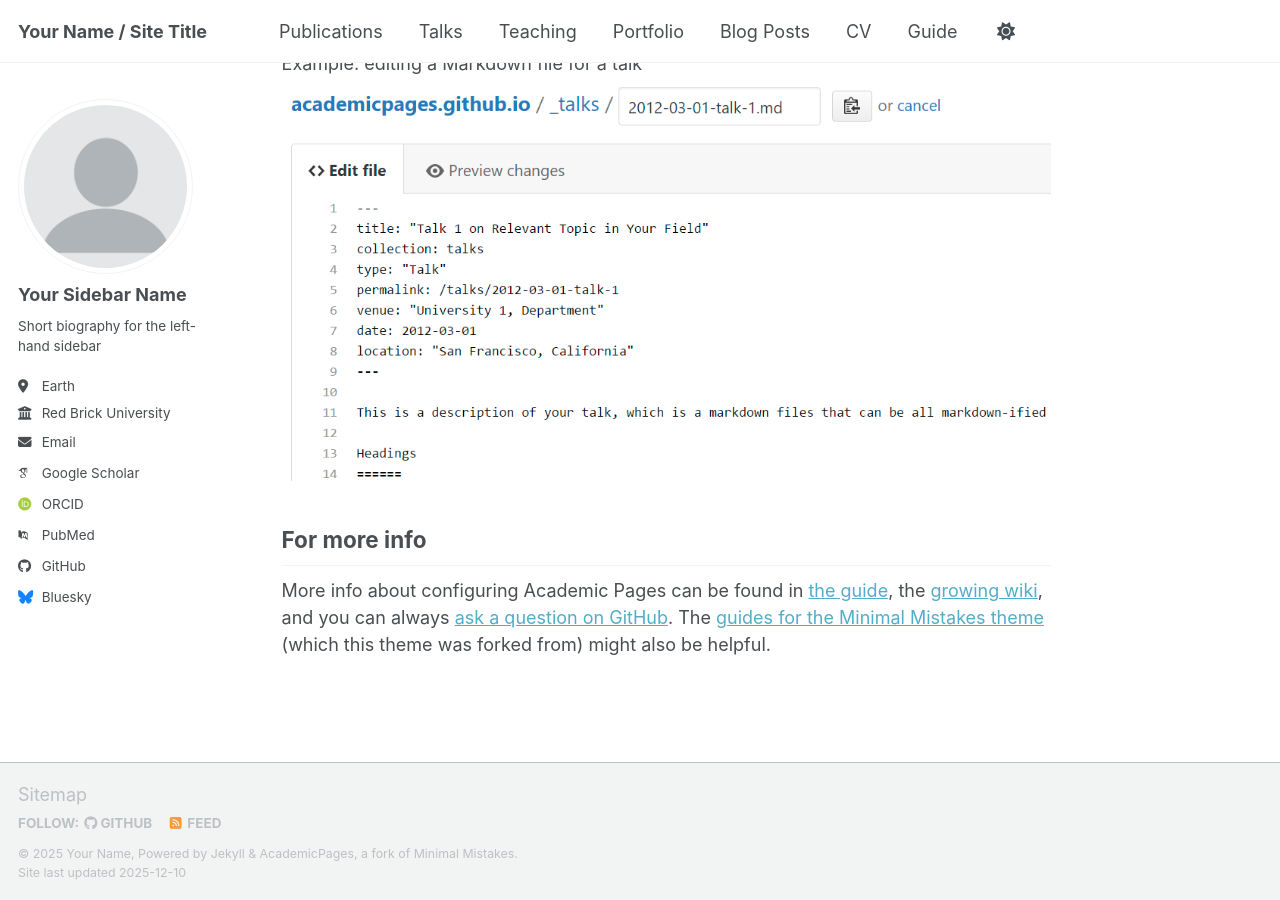
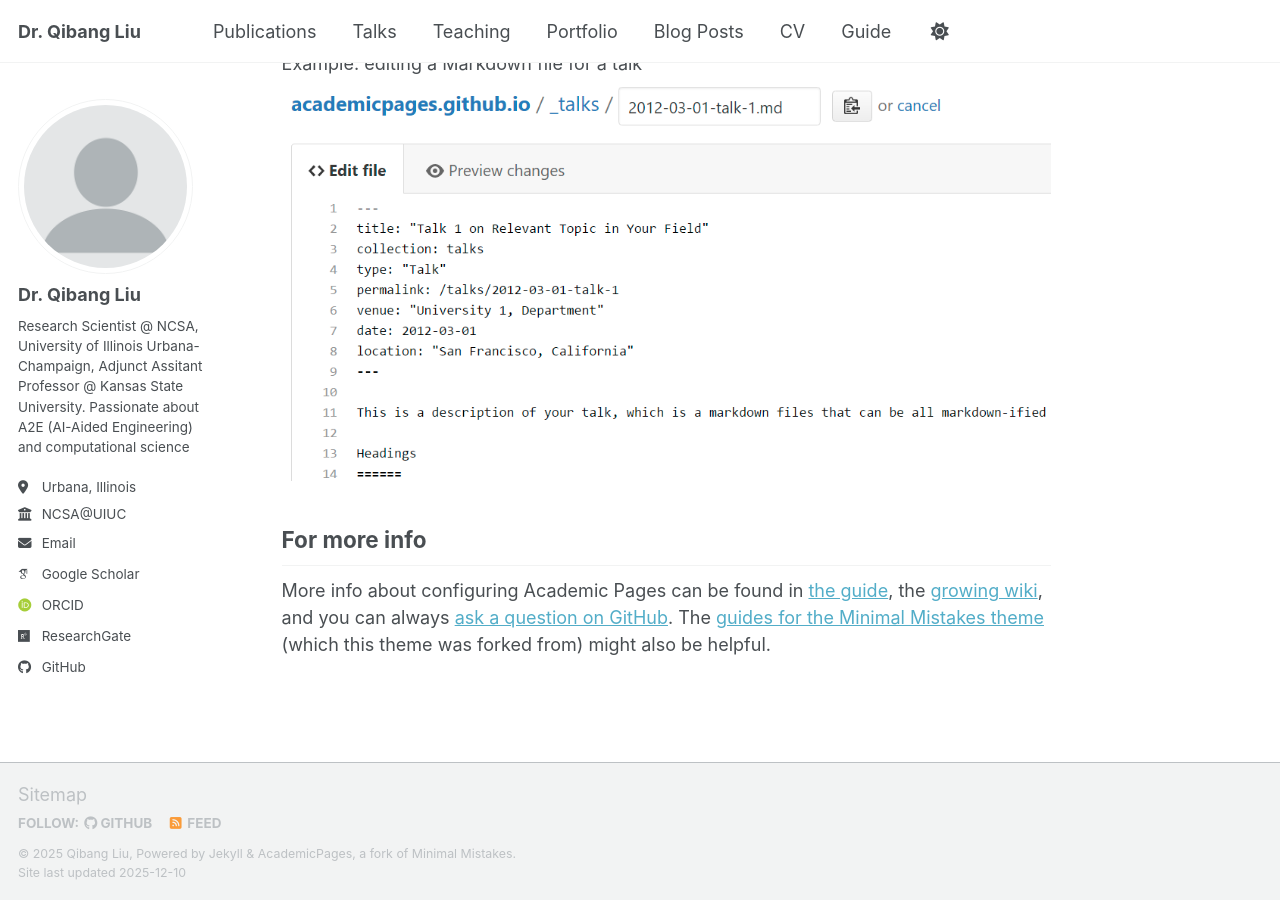
Before and after one commit to QibangLiu/QibangLiu.github.io, a Jekyll site: the page built from _pages/about.md, in a window 1280 px wide and 900 px high, scrolled down 2718 px. Built offline with Jekyll 4.4.1, drawn with Linux system fonts in a browser that asks for light colours; some web fonts are replaced; a script bundle is joined from its source files by our own code; library files that are not in the unit come from our copies.

Commit message:
initial changes

```diff
--- a/_config.yml
+++ b/_config.yml
@@ -9,14 +9,14 @@
 # Basic Site Settings
 locale                   : "en-US"
 site_theme               : "default" # Currently available options are "default", "air"
-title                    : "Your Name / Site Title"
+title                    : "Dr. Qibang Liu"
 title_separator          : "-"
-name                     : &name "Your Name"
+name                     : &name "Qibang Liu"
 description              : &description "Your Name's academic portfolio"   # Update this with a general description of your site, this is the default if not overridden by a page
-url                      : https://academicpages.github.io # The base hostname & protocol for your site e.g. "https://[your GitHub username].github.io",
+url                      : https://QibangLiu.github.io # The base hostname & protocol for your site e.g. "https://[your GitHub username].github.io",
                                                            # or if you already have some other page hosted on Github then use "https://[your GitHub username].github.io/[Your Repo Name]"
 baseurl                  : "" # the subpath of your site, e.g. "/blog"
-repository               : "academicpages/academicpages.github.io"
+repository               : "QibangLiu.github.io"
 
 # Site Author - The following control what appear as part of the author content on the side bar.
 #               If a field is blank the icon and link will not appear, otherwise it will be shown.
@@ -24,25 +24,25 @@ repository               : "academicpages/academicpages.github.io"
 author:
   # Biographic information
   avatar           : "profile.png"
-  name             : "Your Sidebar Name"
+  name             : "Dr. Qibang Liu"
   pronouns         : # example: "she/her"
-  bio              : "Short biography for the left-hand sidebar"
-  location         : "Earth"
-  employer         : "Red Brick University"
+  bio              : "Research Scientist @ NCSA, University of Illinois Urbana-Champaign, Adjunct Assitant Professor @ Kansas State University. Passionate about A2E (AI-Aided Engineering) and computational science"
+  location         : "Urbana, Illinois"
+  employer         : "NCSA@UIUC"
   uri              : # URL
-  email            : "none@example.org"
+  email            : "qibang@illinois.edu"
 
   # Academic websites
   academia         : # URL
   arxiv            : # URL - Update with the correct link to your profile
-  googlescholar    : "https://scholar.google.com/citations?user=PS_CX0AAAAAJ"
+  googlescholar    : "https://scholar.google.com/citations?user=89fQVp8AAAAJ&hl=en"
   inspire-hep      : # URL
   impactstory      : # URL
-  orcid            : "https://orcid.org/yourorcidurl"
+  orcid            : "https://orcid.org/my-orcid?orcid=0000-0001-7935-7907"
   semantic         : # URL
   ssrn             : # URL
-  pubmed           : "https://www.ncbi.nlm.nih.gov/pubmed/?term=john+snow"
-  researchgate     : # URL
+  # pubmed           : "https://www.ncbi.nlm.nih.gov/pubmed/?term=john+snow"
+  researchgate     : "https://www.researchgate.net/profile/Qibang-Liu"
   scopus           : # URL
   zotero           : # URL
 
@@ -51,13 +51,13 @@ author:
   bitbucket        : # Username - Update with your username on the site
   codepen          : # Username
   dribbble         : # Username
-  github           : "academicpages"
+  github           : "QibangLiu"
   kaggle           : # Username
   stackoverflow    : # User number or user number and name (i.e., use "1" or "1/jeff-atwood")
 
   # Social media
   artstation       : # Username
-  bluesky          : "bsky.app" # Replace this with you Bluesky username
+  # bluesky          : "bsky.app" # Replace this with you Bluesky username
   facebook         : # Username
   flickr           : # Username
   foursquare       : # Username
```
